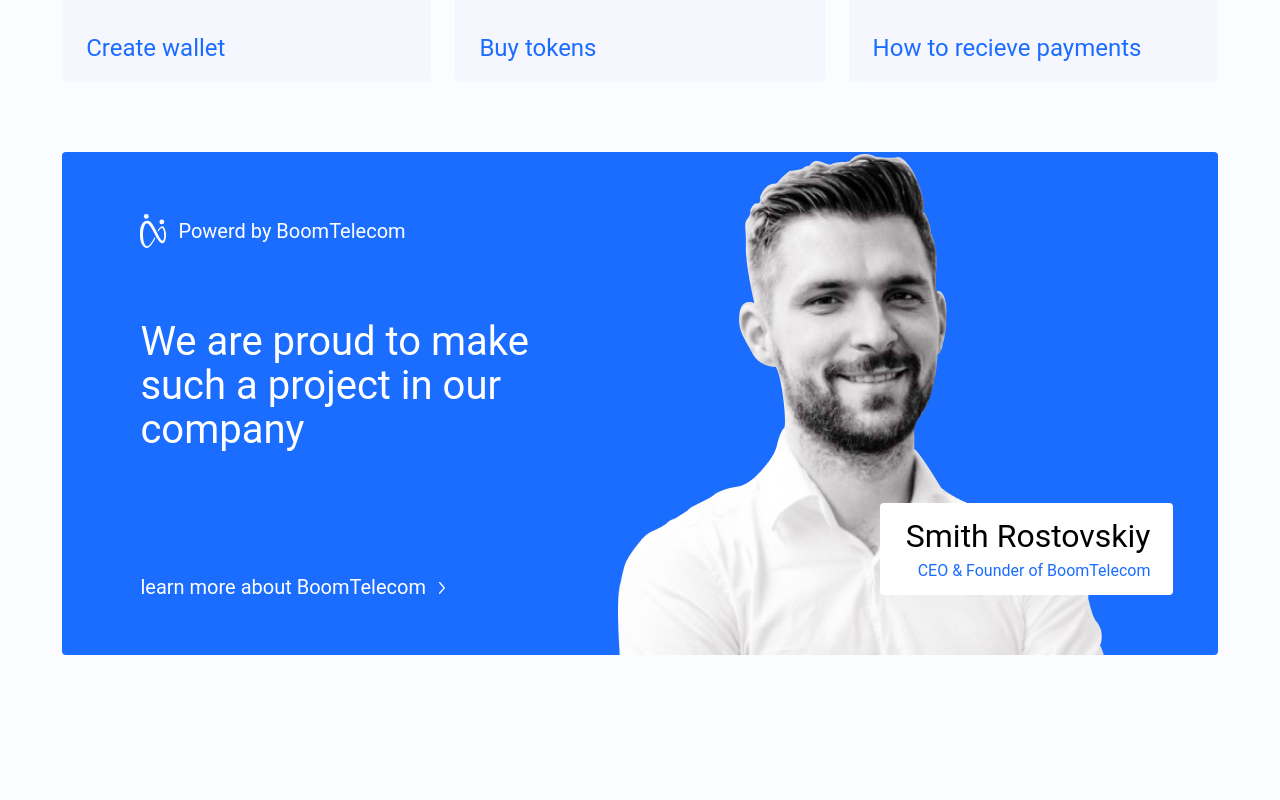
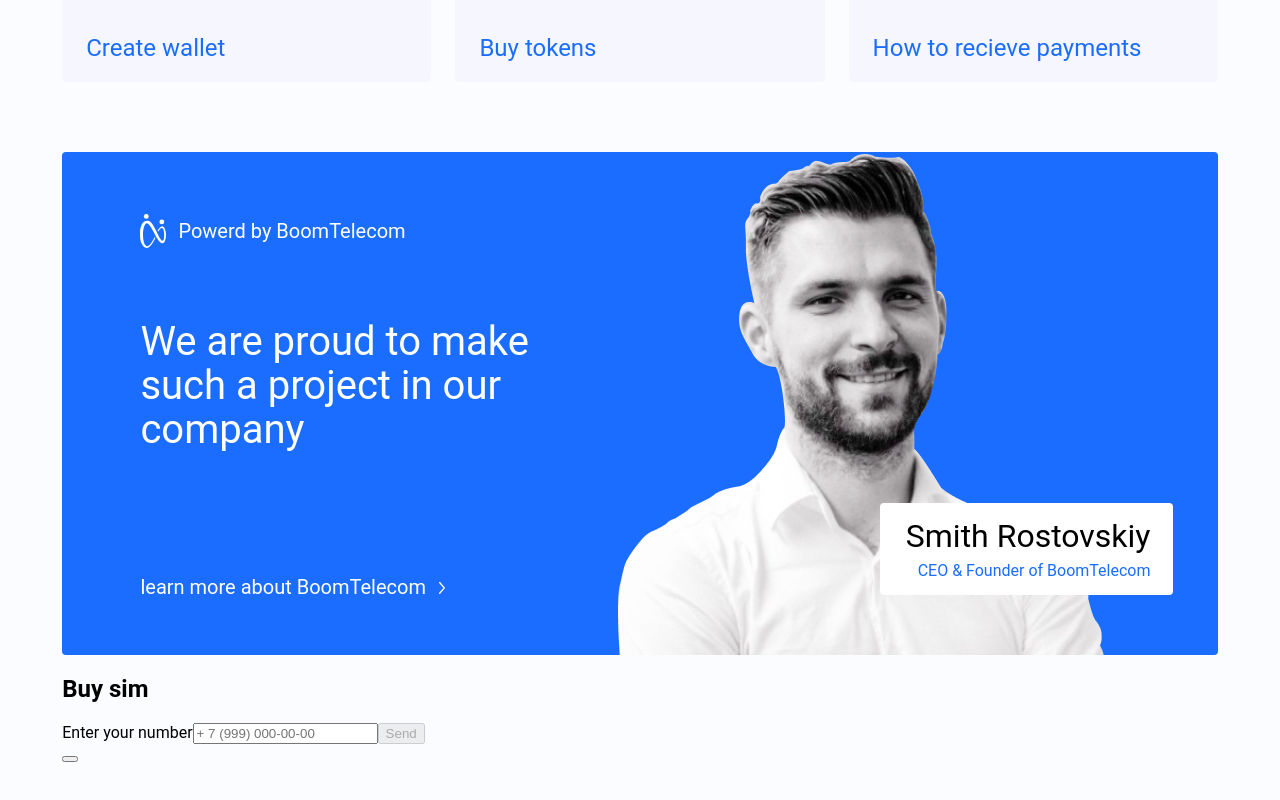
Before and after one commit to nklazuta/test-project, a React (Create React App) app: page / in a window 1280 px wide. Shown: the part 1121-1921 px from the top of the page. Before the commit the page ends 1853 px from the top, so only its background shows below. Built offline with nearby package versions, Linux system fonts and the light colour scheme.

Commit message:
feat: добавить попап

```diff
--- a/src/components/App/App.js
+++ b/src/components/App/App.js
@@ -1,15 +1,32 @@
-import React from "react";
+import { useState } from "react";
 import Heading from "../Heading/Heading";
 import Steps from "../Steps/Steps";
 import Promo from "../Promo/Promo";
+import Popup from "../Popup/Popup";
 import "./App.css";
 
 function App() {
+  const [isOpen, setIsOpen] = useState(false);
+
+  const handleOpenPopupButtonClick = () => {
+    setIsOpen(true);
+    console.log('open')
+  };
+
+  const closePopup = () => {
+    setIsOpen(false);
+  };
+
+  const handleSubmit = ({ phone }) => {
+    console.log(phone);
+  };
+
   return (
     <div className="App">
-      <Heading />
+      <Heading onClick={handleOpenPopupButtonClick} />
       <Steps />
       <Promo />
+      <Popup isOpen={isOpen} onClose={closePopup} onSubmit={handleSubmit} />
     </div>
   );
 }
--- a/src/components/Heading/Heading.js
+++ b/src/components/Heading/Heading.js
@@ -1,7 +1,7 @@
 import React from "react";
 import "./Heading.css";
 
-function Heading() {
+function Heading({ onClick }) {
   return (
     <section className="heading">
       <h1 className="heading__title">This is your test task good luck</h1>
@@ -9,7 +9,11 @@
         BoomTelecom crypto investments made simple
       </p>
       <div className="heading__buttons">
-        <button className="heading__popup-button" type="button">
+        <button
+          className="heading__popup-button"
+          type="button"
+          onClick={onClick}
+        >
           Open popup
         </button>
         <a className="heading__link" href="#">
--- a/src/components/Popup/Popup.js
+++ b/src/components/Popup/Popup.js
@@ -0,0 +1,65 @@
+import { useEffect } from "react";
+import { useFormWithValidation } from "../../hooks/useForm";
+import "./Popup.css";
+
+function Popup({ isOpen, onClose, onSubmit }) {
+  const { values, errors, isFormValid, isInputValid, handleChange, resetForm } =
+    useFormWithValidation();
+
+  useEffect(() => {
+    resetForm({});
+  }, [resetForm]);
+
+  function handleSubmit(evt) {
+    evt.preventDefault();
+    onSubmit({
+      phone: values.phone,
+    });
+  }
+
+  return (
+    <div className={`popup ${isOpen && "popup_opened"}`}>
+      <div className="popup__container">
+        <form className="popup__form" onSubmit={handleSubmit}>
+          <h2 className="popup__title">Buy sim</h2>
+          <label className="popup__label" htmlFor="phone">
+            Enter your number
+            <span className="popup__error" id="phone-error">
+              {errors.phone || ""}
+            </span>
+            <input
+              className={`popup__input ${
+                !isInputValid && "popup__input_type_error"
+              }`}
+              id="phone"
+              name="phone"
+              type="tel"
+              placeholder="+ 7 (999) 000-00-00"
+              autoComplete="phone"
+              value={values.phone || ""}
+              onChange={handleChange}
+              required
+            />
+          </label>
+          <button
+            className={`popup__submit-button ${
+              !isFormValid && "popup__submit-button_disabled"
+            }`}
+            type="submit"
+            disabled={!isFormValid}
+          >
+            Send
+          </button>
+        </form>
+        <button
+          className="popup__close-button"
+          type="button"
+          aria-label="Close"
+          onClick={onClose}
+        />
+      </div>
+    </div>
+  );
+}
+
+export default Popup;
--- /dev/null
+++ b/src/hooks/useForm.js
@@ -0,0 +1,66 @@
+import { useState, useCallback } from "react";
+
+export function useFormWithValidation() {
+  const [values, setValues] = useState({});
+  const [errors, setErrors] = useState({});
+  const [isFormValid, setIsFormValid] = useState(false);
+  const [isInputValid, setIsInputValid] = useState(false);
+
+  const handleChange = (evt) => {
+    const input = evt.target;
+    const value = input.value;
+    const name = input.name;
+
+    setValues({ ...values, [name]: value });
+    setErrors({ ...errors, [name]: input.validationMessage });
+    setIsFormValid(input.closest("form").checkValidity());
+    setIsInputValid(input.checkValidity());
+  };
+
+  const resetForm = useCallback(
+    (
+      newValues = {},
+      newErrors = {},
+      newIsFormValid = false,
+      newIsInputValid = false
+    ) => {
+      setValues(newValues);
+      setErrors(newErrors);
+      setIsFormValid(newIsFormValid);
+      setIsInputValid(newIsInputValid);
+    },
+    [setValues, setErrors, setIsFormValid]
+  );
+
+  return { values, errors, isFormValid, isInputValid, handleChange, resetForm };
+}
+
+export function useSearchWithValidation() {
+  const [values, setValues] = useState({});
+  const [errors, setErrors] = useState({});
+  const [isValid, setIsValid] = useState(false);
+
+  const handleChange = (evt) => {
+    const input = evt.target;
+    const value = input.value;
+    const name = input.name;
+
+    setValues({ ...values, [name]: value });
+    setErrors({
+      ...errors,
+      [name]: input.setCustomValidity("Нужно ввести ключевое слово"),
+    });
+    setIsValid(input.closest("form").checkValidity());
+  };
+
+  const resetForm = useCallback(
+    (newValues = {}, newErrors = {}, newIsValid = false) => {
+      setValues(newValues);
+      setErrors(newErrors);
+      setIsValid(newIsValid);
+    },
+    [setValues, setErrors, setIsValid]
+  );
+
+  return { values, errors, isValid, handleChange, resetForm };
+}
```
